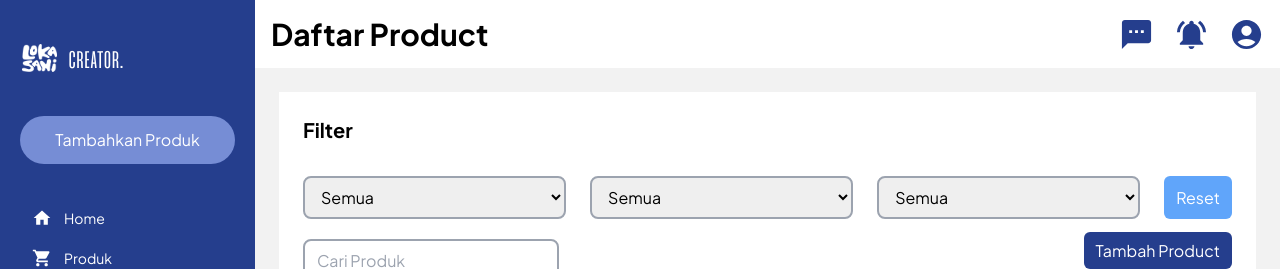
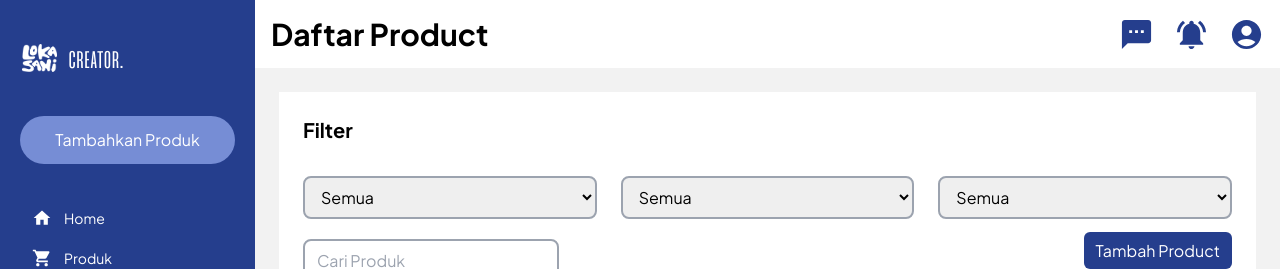
Before and after one commit to Capstone-Kelompok-11/local-art-and-culture-fe, a React (Vite) app in the folder lokasani/: page /adminumkm/daftarproduct in a window 1280 px wide. Shown: the top 269 px of the page. Built offline with nearby package versions, Linux system fonts and the light colour scheme; no server answers.

Commit message:
delete button reset filter

```diff
--- a/lokasani/src/pages/adminUMKM/DaftarProduct.jsx
+++ b/lokasani/src/pages/adminUMKM/DaftarProduct.jsx
@@ -87,14 +87,6 @@ const DaftarProduct = () => {
         setCurrentPage(0);
     };
 
-    const handleResetFilter = () => {
-        setStatusFilter('all');
-        setCategoryFilter('all');
-        setStockFilter('all');
-        setCurrentPage(0);
-        fetchProducts();
-    };
-
     return (
         <div className="bg-[#F2F2F2]">
             <div className="flex">
@@ -147,7 +139,6 @@ const DaftarProduct = () => {
                                     <option value="true">Tersedia</option>
                                     <option value="false">Tidak Tersedia</option>
                                 </select>
-                                <button onClick={handleResetFilter} className="bg-blue-400 text-white rounded-md py-1 px-3">Reset</button>
                             </div>
                             <div className="flex justify-between">
                                 <div>
```
